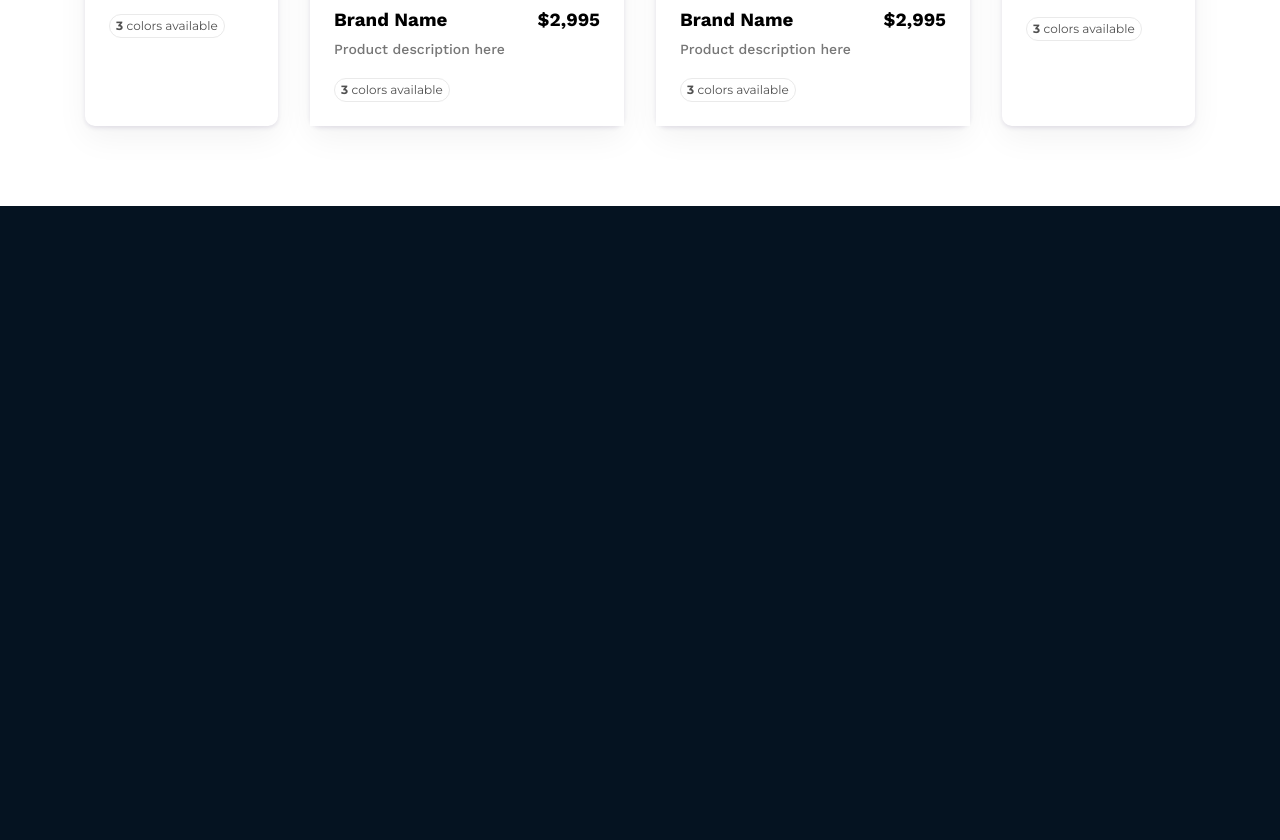
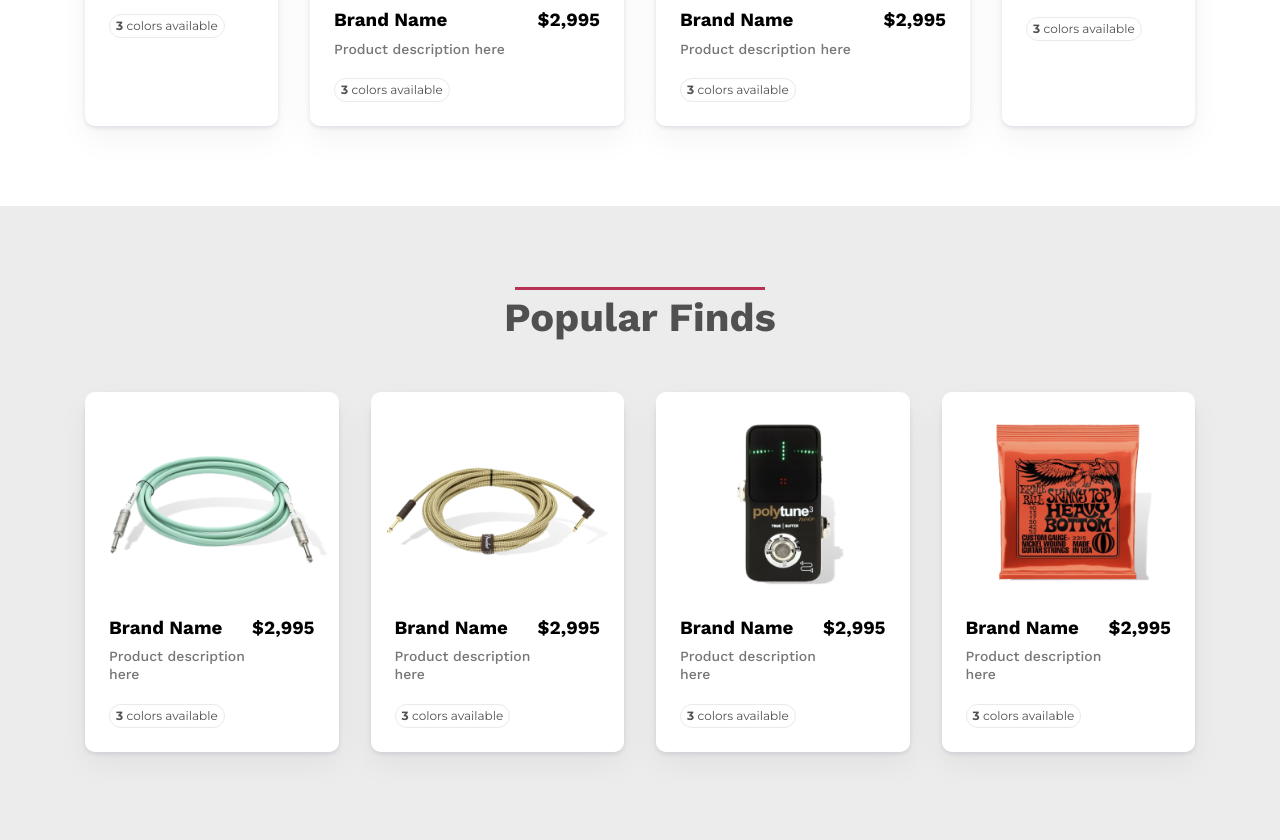
Before and after one commit to Subx1s0o/guitar-shop, a plain HTML site: page index.html in a window 1280 px wide. Shown: the part 1420-2260 px from the top of the page. Before the commit the page ends 1626 px from the top, so only its background shows below. Drawn offline with nearby package versions, Linux system fonts and the light colour scheme.

Commit message:
add third section

```diff
--- a/index.html
+++ b/index.html
@@ -189,5 +189,108 @@
         </ul>
       </div>
     </section>
+    <section class="cards-second">
+      <div class="container">
+        <h2 class="second-title">Popular Finds</h2>
+        <ul class="cards-ul">
+          <li class="cards-li">
+            <a href="">
+              <div class="card-img-second">
+                <img
+                  width="314"
+                  height="260"
+                  src="./src/images/finds1.png"
+                  alt="gibson les paul"
+                />
+              </div>
+              <div class="content-card">
+                <div class="card-h">
+                  <h3>Brand Name</h3>
+                  <h3>$2,995</h3>
+                </div>
+                <p class="card-p">Product description here</p>
+                <div class="card-colors">
+                  <p class="colors-p">
+                    <span class="colors-span">3 </span>colors available
+                  </p>
+                </div>
+              </div>
+            </a>
+          </li>
+          <li class="cards-li">
+            <a href="">
+              <div class="card-img-second">
+                <img
+                  width="314"
+                  height="260"
+                  src="./src/images/finds2.png"
+                  alt="gibson les paul"
+                />
+              </div>
+              <div class="content-card">
+                <div class="card-h">
+                  <h3>Brand Name</h3>
+                  <h3>$2,995</h3>
+                </div>
+                <p class="card-p">Product description here</p>
+                <div class="card-colors">
+                  <p class="colors-p">
+                    <span class="colors-span">3 </span>colors available
+                  </p>
+                </div>
+              </div>
+            </a>
+          </li>
+          <li class="cards-li">
+            <a href="">
+              <div class="card-img-second">
+                <img
+                  width="314"
+                  height="260"
+                  src="./src/images/finds3.png"
+                  alt="gibson les paul"
+                />
+              </div>
+              <div class="content-card">
+                <div class="card-h">
+                  <h3>Brand Name</h3>
+                  <h3>$2,995</h3>
+                </div>
+                <p class="card-p">Product description here</p>
+                <div class="card-colors">
+                  <p class="colors-p">
+                    <span class="colors-span">3 </span>colors available
+                  </p>
+                </div>
+              </div>
+            </a>
+          </li>
+          <li class="cards-li">
+            <a href="">
+              <div class="card-img-second">
+                <img
+                  width="314"
+                  height="260"
+                  src="./src/images/finds4.png"
+                  alt="gibson les paul"
+                />
+              </div>
+              <div class="content-card">
+                <div class="card-h">
+                  <h3>Brand Name</h3>
+                  <h3>$2,995</h3>
+                </div>
+                <p class="card-p">Product description here</p>
+                <div class="card-colors">
+                  <p class="colors-p">
+                    <span class="colors-span">3 </span>colors available
+                  </p>
+                </div>
+              </div>
+            </a>
+          </li>
+        </ul>
+      </div>
+    </section>
   </body>
 </html>
--- a/src/styles.css
+++ b/src/styles.css
@@ -440,6 +440,10 @@ li {
   color: #505050;
 }
 
+.content-card {
+  border-radius: 0 0 10px 10px;
+}
+
 @media (max-width: 1150px) {
   .cards-ul {
     flex-wrap: wrap;
@@ -478,3 +482,19 @@ li {
     transform: scale(1.2);
   }
 }
+
+/* -------------------------------- END SECOND SECTION----------------------- */
+
+/* -----------------------------------THIRD SECTION---------------------------------- */
+
+.cards-second {
+  background-color: #ececec;
+  padding: 88px 0;
+}
+
+.card-img-second {
+  display: flex;
+  justify-content: center;
+  border-radius: 10px 10px 0 0;
+  background-color: #fff;
+}
```
Also changed, not shown: src/images/finds1.png (added), src/images/finds2.png (added), src/images/finds3.png (added), src/images/finds4.png (added).
